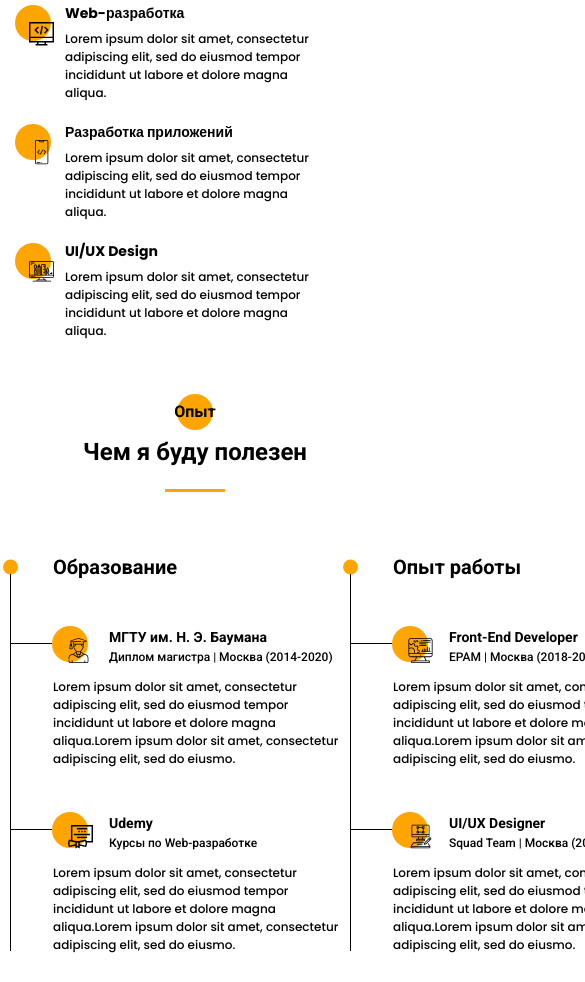
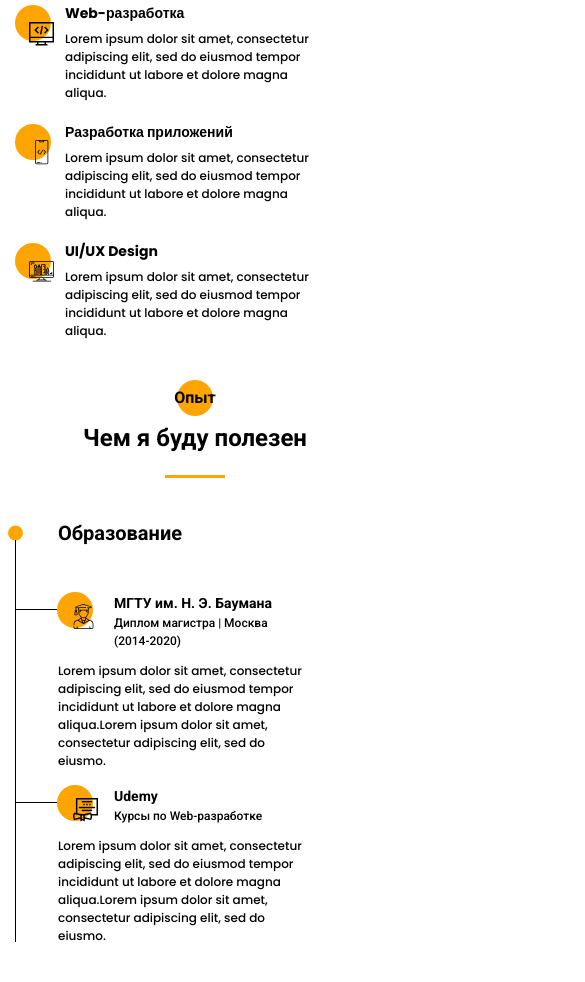
Before and after one commit to AnatoliiMikhov/portfolio, a website: page src/index.html in a window 390 px wide. Shown: the part 1599-2581 px from the top of the page, 585 px wide, since content can reach past the window. Drawn offline with nearby package versions, Linux system fonts and the light colour scheme; files that its build step writes are made by us from their sources; files whose address does not match are found by name.

Commit message:
experience adaptive layout media queries

```diff
--- a/src/sass/blocks/experience/_experience-media.scss
+++ b/src/sass/blocks/experience/_experience-media.scss
@@ -19,10 +19,44 @@
 	}
 }
 
-@media (max-width: 767.98px) {}
+@media (max-width: 767.98px) {
+	.experience {
 
-@media (max-width: 575.98px) {}
+		&__wrapper {
+			grid-template-columns: auto;
+			margin-top: 3rem;
+		}
+	}
+}
 
-@media (max-width: 424.98px) {}
+@media (max-width: 575.98px) {
+	.experience {
+		padding-top: 46px;
 
-@media (max-width: 374.98px) {}
+		&__wrapper {
+			padding-left: 5px;
+			margin-top: 0;
+		}
+
+		&__column {
+			margin-top: 40px;
+		}
+
+		&__list {
+			margin-bottom: 0;
+			margin-top: 45px;
+		}
+
+		&-item {
+			margin-top: 16px;
+		}
+	}
+}
+
+@media (max-width: 424.98px) {
+	.experience {
+		&__wrapper {
+			grid-template-columns: 290px;
+		}
+	}
+}
```
